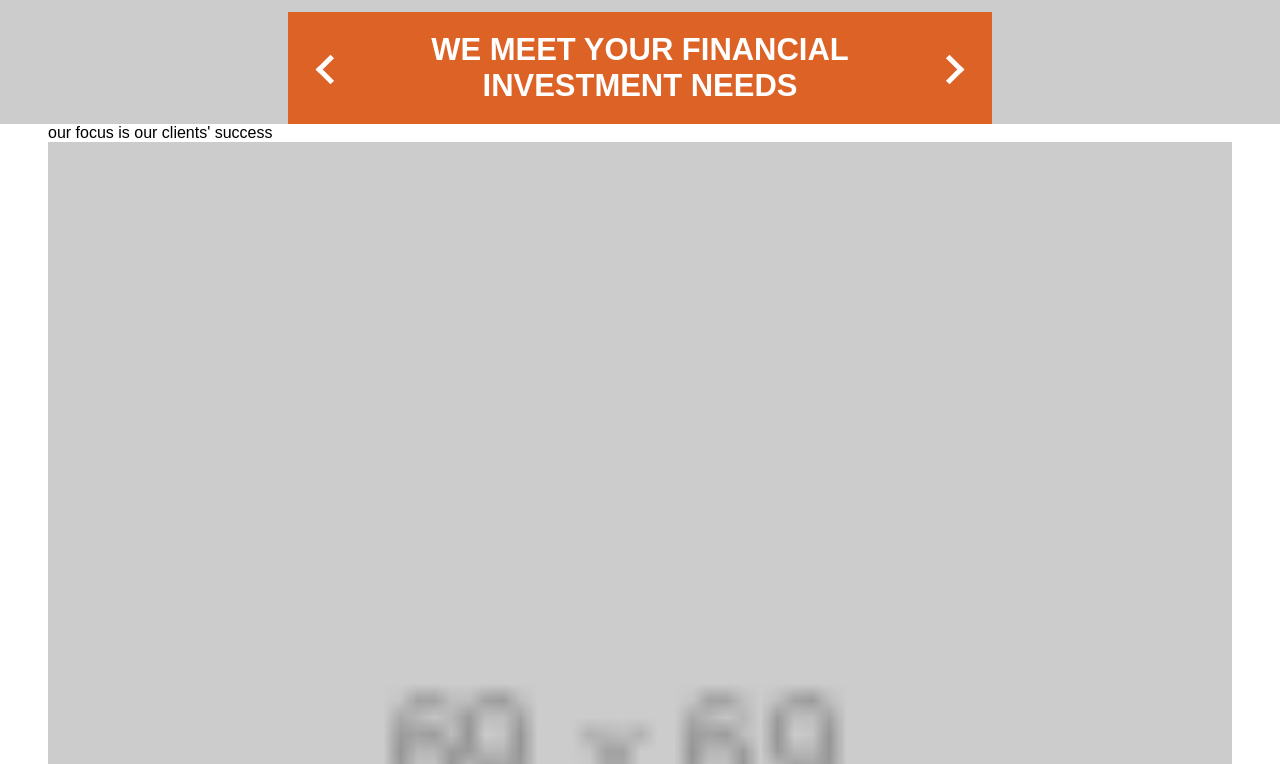
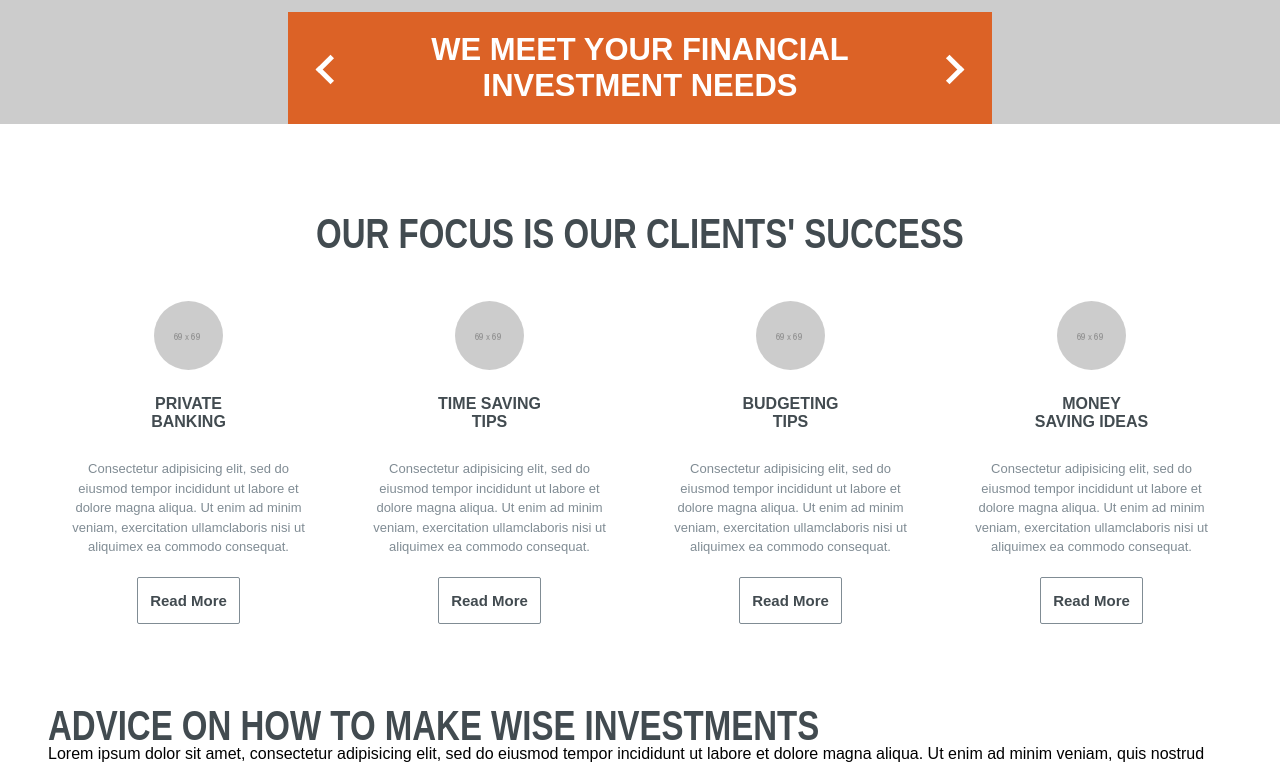
Before and after one commit to katiullahaxioned/habertemplate, a plain HTML site: page index.html in a window 1280 px wide. Shown: the part 620-1384 px from the top of the page. Drawn offline with Linux system fonts and the light colour scheme.

Commit message:
our-focus section styling

```diff
--- a/assets/css/style.css
+++ b/assets/css/style.css
@@ -126,6 +126,26 @@ span {
 input[type],
 textarea {
   outline: none;
+}
+
+::first-letter {
+  text-transform: uppercase;
+}
+
+.button {
+  text-transform: capitalize;
+  font-weight: bold;
+  font-size: 15px;
+  padding: 14px 12px;
+  border: 1px solid var(--clr-grey1);
+  color: var(--clr-grey3);
+  border-radius: 2px;
+}
+
+.button:hover {
+  background-color: var(--clr-primary);
+  color: var(--clr-white);
+  border-color: var(--clr-primary);
 }
 
 /* common styling ends here */
@@ -374,6 +394,65 @@ nav a:hover {
 
 /* banner styling ends here */
 
+/* our-focus section starts here */
+
+.our-focus .wrapper {
+  padding: 91px 0 63px;
+  display: flex;
+  flex-direction: column;
+  align-items: center;
+  justify-content: center;
+}
+
+.section-title {
+  text-transform: uppercase;
+  font-weight: 600;
+  font-size: 33px;
+  transform: scaleY(1.3);
+  color: var(--clr-grey3);
+}
+
+.focus-cards {
+  width: 100%;
+  margin-top: 28px;
+  display: flex;
+  align-items: center;
+  justify-content: space-between;
+  gap: 20px;
+}
+
+.focus-cards li {
+  display: flex;
+  flex-direction: column;
+  align-items: center;
+  text-align: center;
+  padding: 20px;
+}
+
+.focus-cards figure,
+.focus-cards figure img {
+  width: 69px;
+  height: 69px;
+  border-radius: 50%;
+}
+
+.focus-cards h3 {
+  width: 48%;
+  margin: 25px 0 28px;
+  font-size: 16px;
+  text-transform: uppercase;
+  font-weight: 600;
+  color: var(--clr-grey3);
+}
+
+.focus-cards p {
+  margin-bottom: 20px;
+  font-size: 13px;
+  line-height: 1.5;
+  color: var(--clr-grey1);
+}
+
+/* our-focus section ends here */
 
 
 
```
